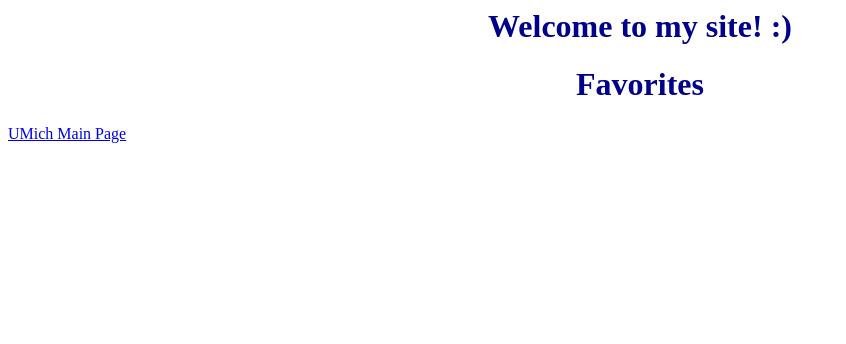
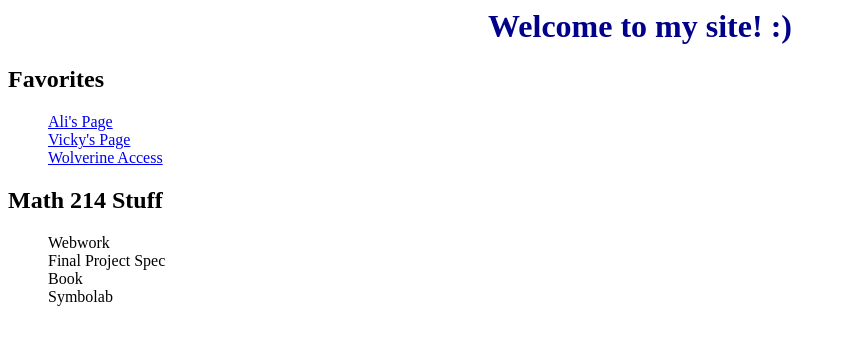
Before and after one commit to aadegeye/aadegeye.github.io, a plain HTML site: page index.html in a window 1280 px wide. Shown: the whole page, without its empty margins (0-846 px from the left). Drawn offline with Linux system fonts and the light colour scheme.

Commit message:
Links to internal pages?

```diff
--- a/index.html
+++ b/index.html
@@ -1,8 +1,23 @@
 <h1> Welcome to my site! :)</h1>
 <div>
-    <h1>Favorites</h1>
-    <a href = 'https://umich.edu'>UMich Main Page</a>
-    <a></a>
+    <div>
+        <h2>Favorites</h2>
+        <ul>
+            <li><a href = 'ali.html'>Ali's Page</a></li>
+            <li><a href = 'vicky.html'>Vicky's Page</a></li>
+            <li><a href = 'https://wolverineaccess.umich.edu/f/u24l1s13/normal/render.uP'>Wolverine Access</a></li>
+        </ul>
+    </div>
+
+    <div>
+        <h2>Math 214 Stuff</h2>
+        <ul>
+            <li><a>Webwork</a></li>
+            <li><a>Final Project Spec</a></li>
+            <li><a>Book</a></li>
+            <li><a>Symbolab</a></li>
+        </ul>
+    </div>
 </div>
 
 <style>
@@ -12,6 +27,10 @@
         size: 50pt;
     }
 
+    ul {
+        list-style-type: none;
+    }
+
     body {
         font-family: 'Segoe UI Light';
     }
```
Also changed, not shown: ali.html (added, +1 -0 lines), vicky.html (added, +1 -0 lines).
